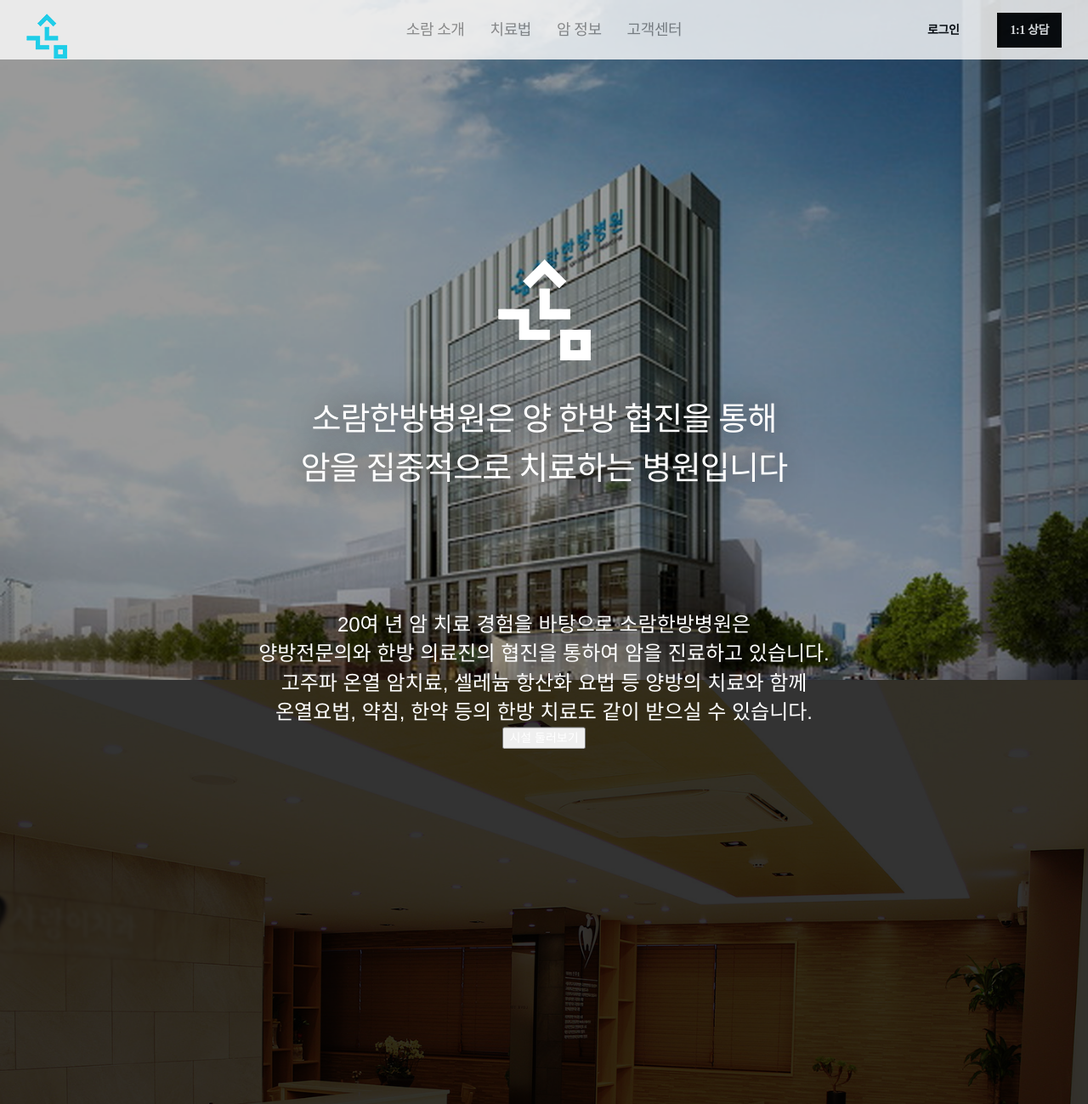
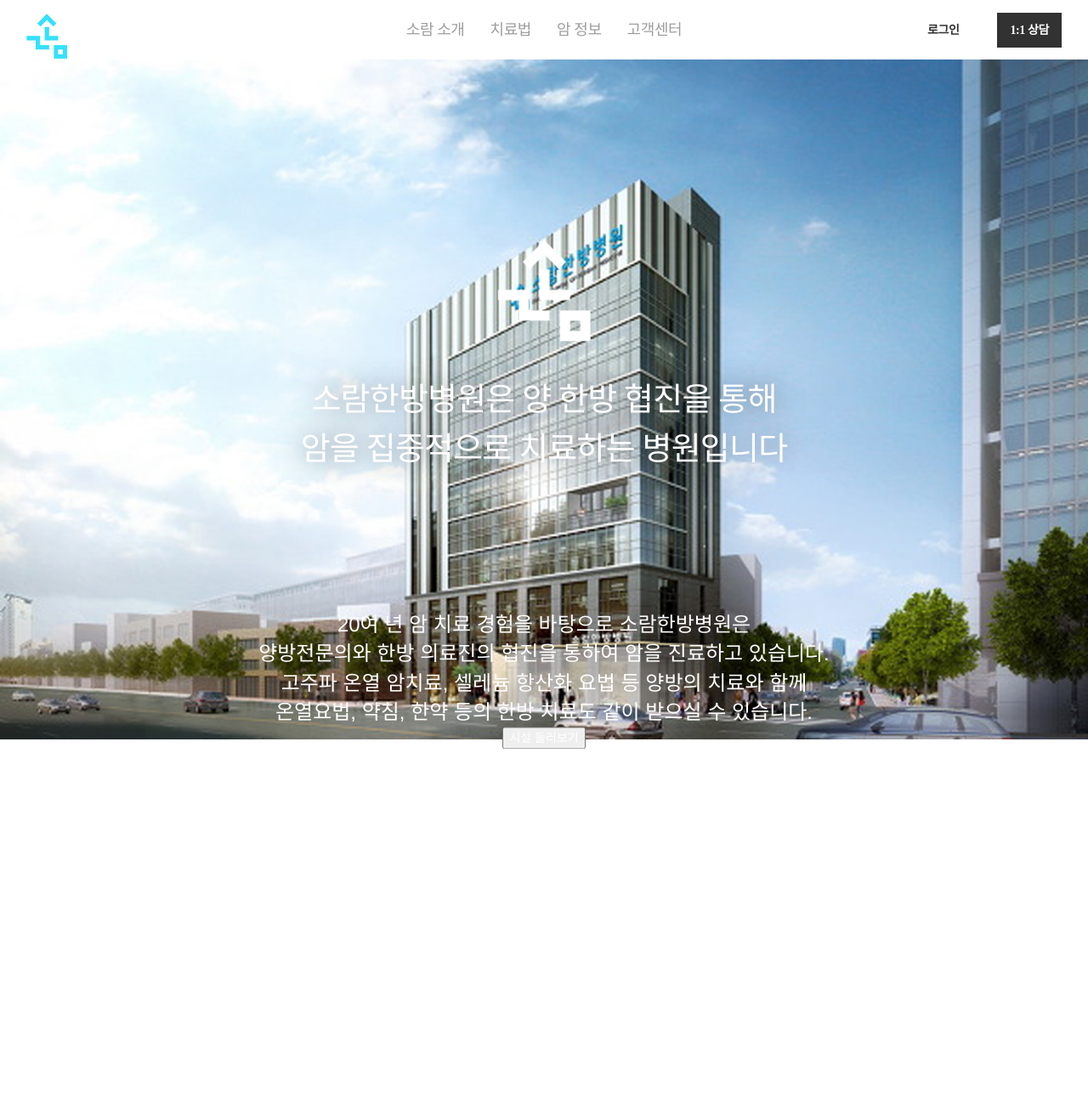
Before and after one commit to MrKarl/soram, a CodeIgniter app: page /database/index.php/introduce/index in a window 1280 px wide; the page is wider, and only the part inside the window is pictured. Shown: the top 1299 px of that part at 85% size. Run offline with CodeIgniter, Linux system fonts and the light colour scheme; some libraries are stand-ins or nearby versions.

Commit message:
Move background image to upper DOM

```diff
--- a/application/views/header.php
+++ b/application/views/header.php
@@ -146,7 +146,26 @@
 		width:100%;
 	}
 
-	#introduce .card-hero-unit {
+	#introduce {
+		background-image: url(/assets/img/pic_exterior.png);
+		height: 100%;
+		background-position: center;
+		background-repeat: no-repeat;
+		background-size: cover;
+		position: relative;
+	}
+
+
+	#introduce .card-header, #introduce .card-body{
+		text-align: center;
+		position: absolute;
+		top: 50%;
+		left: 50%;
+		transform: translate(-50%, -50%);
+		color: white;
+	}
+
+	/*#introduce .card-hero-unit {
 		position: absolute;
 		top:-70px;
 		left:0;
@@ -168,7 +187,9 @@
 		position: absolute;
 		top:0;
 		left:0;
-	}
+	}*/
+
+
 	#facility {
 		margin-top: -70px;
 		min-height: 500px;
--- a/application/views/introduce.php
+++ b/application/views/introduce.php
@@ -104,7 +104,7 @@
 
 <div id="container">
 	<section id="introduce" class="card hero-img">
-		<div class="card-hero-unit"></div>
+		<!-- <div class="card-hero-unit"></div> -->
 		<div class="card-header">
 			<div class="card-header-logo">
 				<img src="assets/img/logo-white.png" alt="소람병원로고_흰색"/>
@@ -116,7 +116,7 @@
 	</section>
 
 	<section id="facility" class="card hide-scrolling">
-		<div class="card-hero-unit"></div>
+		<!-- <div class="card-hero-unit"></div> -->
 		<div class="card-header">
 			<div class="card-header-desc">
 				20여 년 암 치료 경험을 바탕으로 소람한방병원은<br/>
```
